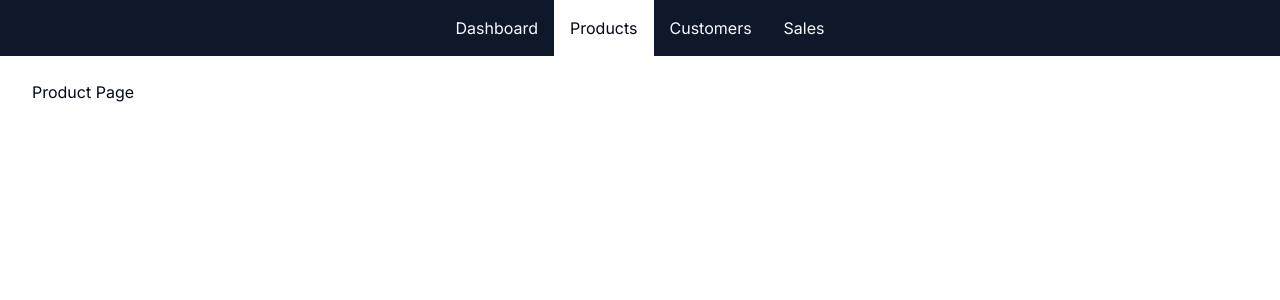
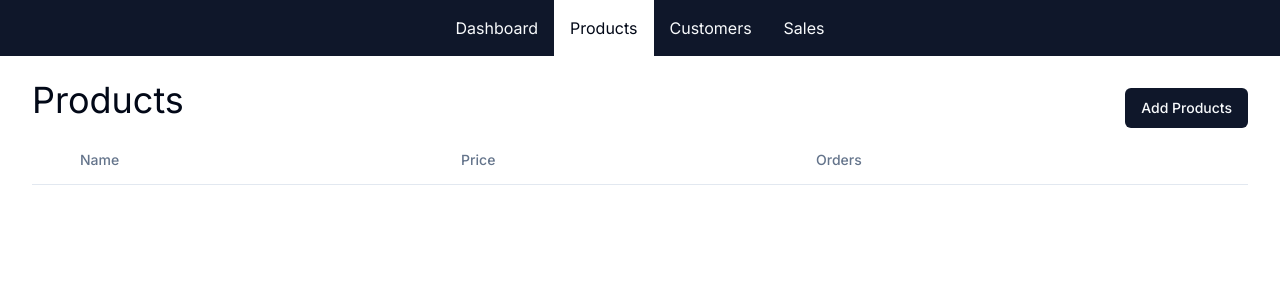
Before and after one commit to sriram2k4/ecommerce-store-nextjs, a Next.js app: page /admin/products in a window 1280 px wide. Shown: the top 300 px of the page. Built offline with nearby package versions, Linux system fonts and the light colour scheme.

Commit message:
Form Components

```diff
--- /dev/null
+++ b/src/app/admin/_actions/product.ts
@@ -0,0 +1,5 @@
+'use server';
+
+export async function addProduct(formData: FormData) {
+  console.log(formData);
+}
--- /dev/null
+++ b/src/app/admin/_components/PageHeader.tsx
@@ -0,0 +1,5 @@
+import { ReactNode } from 'react';
+
+export function PageHeader({ children }: { children: ReactNode }) {
+  return <h1 className='text-4xl mb-4'>{children}</h1>;
+}
--- a/src/app/admin/page.tsx
+++ b/src/app/admin/page.tsx
@@ -15,7 +15,7 @@ async function getSalesData() {
     _count: true,
   });
 
-  await wait(2000);
+  // await wait(2000);
 
   return {
     amount: (data._sum.pricepaidInCents || 0) / 100,
@@ -23,9 +23,9 @@ async function getSalesData() {
   };
 }
 
-function wait(duration: number) {
-  return new Promise((resolve) => setTimeout(resolve, duration));
-}
+// function wait(duration: number) {
+//   return new Promise((resolve) => setTimeout(resolve, duration));
+// }
 
 async function getUserData() {
   const [userCount, orderData] = await Promise.all([
--- /dev/null
+++ b/src/app/admin/products/_components/ProductForm.tsx
@@ -0,0 +1,49 @@
+'use client';
+import { Label } from '@/components/ui/label';
+import { Input } from '@/components/ui/input';
+import { useState } from 'react';
+import { formatCurrency } from '@/lib/formatters';
+import { Textarea } from '@/components/ui/textarea';
+import { Button } from '@/components/ui/button';
+import { addProduct } from '../../_actions/product';
+
+export function ProductForm() {
+  const [priceInCents, setPriceInCents] = useState<number>();
+  return (
+    <form action={addProduct} className='space-y-8'>
+      <div className='space-y-2'>
+        <Label htmlFor='name'>Name</Label>
+        <Input type='text' id='name' name='name' required />
+      </div>
+      <div className='space-y-2'>
+        <Label htmlFor='priceInCents'>Price In Cents</Label>
+        <Input
+          type='number'
+          id='priceInCents'
+          name='priceInCents'
+          required
+          value={priceInCents}
+          onChange={(e) => {
+            setPriceInCents(Number(e.target.value));
+          }}
+        />
+        <div className='text-muted-foreground'>
+          {formatCurrency((priceInCents || 0) / 100)}
+        </div>
+      </div>
+      <div className='space-y-2'>
+        <Label htmlFor='description'>Description</Label>
+        <Textarea id='description' name='description' required />
+      </div>
+      <div className='space-y-2'>
+        <Label htmlFor='file'>Name</Label>
+        <Input type='file' id='file' name='file' required />
+      </div>
+      <div className='space-y-2'>
+        <Label htmlFor='image'>Image</Label>
+        <Input type='file' id='image' name='image' required />
+      </div>
+      <Button>Save</Button>
+    </form>
+  );
+}
--- /dev/null
+++ b/src/app/admin/products/new/page.tsx
@@ -0,0 +1,11 @@
+import { PageHeader } from '../../_components/PageHeader';
+import { ProductForm } from '../_components/ProductForm';
+
+export default function NewProductPage() {
+  return (
+    <>
+      <PageHeader>Add Products</PageHeader>
+      <ProductForm />
+    </>
+  );
+}
--- a/src/app/admin/products/page.tsx
+++ b/src/app/admin/products/page.tsx
@@ -1,3 +1,48 @@
-export default function Products() {
-  return <h1>Product Page</h1>;
+import { PageHeader } from '../_components/PageHeader';
+import { Button } from '@/components/ui/button';
+import Link from 'next/link';
+
+import {
+  Table,
+  TableBody,
+  TableCaption,
+  TableCell,
+  TableHead,
+  TableHeader,
+  TableRow,
+} from '@/components/ui/table';
+
+export default function AdminProductsPage() {
+  return (
+    <>
+      <div className='flex justify-between items-center gap-4'>
+        <PageHeader>Products</PageHeader>
+        <Button asChild>
+          <Link href={'/admin/users'}>Add Products</Link>
+        </Button>
+      </div>
+      <ProductsTable />
+    </>
+  );
 }
+
+function ProductsTable() {
+  return (
+    <Table>
+      <TableHeader>
+        <TableRow>
+          <TableHead className='w-0'>
+            <span className='sr-only'>Available For Purchase</span>
+          </TableHead>
+          <TableHead>Name</TableHead>
+          <TableHead>Price</TableHead>
+          <TableHead>Orders</TableHead>
+          <TableHead className='w-0'>
+            <span className='sr-only'>Actions</span>
+          </TableHead>
+        </TableRow>
+      </TableHeader>
+      <TableBody></TableBody>
+    </Table>
+  );
+}
--- /dev/null
+++ b/src/components/ui/table.tsx
@@ -0,0 +1,117 @@
+import * as React from "react"
+
+import { cn } from "@/lib/utils"
+
+const Table = React.forwardRef<
+  HTMLTableElement,
+  React.HTMLAttributes<HTMLTableElement>
+>(({ className, ...props }, ref) => (
+  <div className="relative w-full overflow-auto">
+    <table
+      ref={ref}
+      className={cn("w-full caption-bottom text-sm", className)}
+      {...props}
+    />
+  </div>
+))
+Table.displayName = "Table"
+
+const TableHeader = React.forwardRef<
+  HTMLTableSectionElement,
+  React.HTMLAttributes<HTMLTableSectionElement>
+>(({ className, ...props }, ref) => (
+  <thead ref={ref} className={cn("[&_tr]:border-b", className)} {...props} />
+))
+TableHeader.displayName = "TableHeader"
+
+const TableBody = React.forwardRef<
+  HTMLTableSectionElement,
+  React.HTMLAttributes<HTMLTableSectionElement>
+>(({ className, ...props }, ref) => (
+  <tbody
+    ref={ref}
+    className={cn("[&_tr:last-child]:border-0", className)}
+    {...props}
+  />
+))
+TableBody.displayName = "TableBody"
+
+const TableFooter = React.forwardRef<
+  HTMLTableSectionElement,
+  React.HTMLAttributes<HTMLTableSectionElement>
+>(({ className, ...props }, ref) => (
+  <tfoot
+    ref={ref}
+    className={cn(
+      "border-t bg-muted/50 font-medium [&>tr]:last:border-b-0",
+      className
+    )}
+    {...props}
+  />
+))
+TableFooter.displayName = "TableFooter"
+
+const TableRow = React.forwardRef<
+  HTMLTableRowElement,
+  React.HTMLAttributes<HTMLTableRowElement>
+>(({ className, ...props }, ref) => (
+  <tr
+    ref={ref}
+    className={cn(
+      "border-b transition-colors hover:bg-muted/50 data-[state=selected]:bg-muted",
+      className
+    )}
+    {...props}
+  />
+))
+TableRow.displayName = "TableRow"
+
+const TableHead = React.forwardRef<
+  HTMLTableCellElement,
+  React.ThHTMLAttributes<HTMLTableCellElement>
+>(({ className, ...props }, ref) => (
+  <th
+    ref={ref}
+    className={cn(
+      "h-12 px-4 text-left align-middle font-medium text-muted-foreground [&:has([role=checkbox])]:pr-0",
+      className
+    )}
+    {...props}
+  />
+))
+TableHead.displayName = "TableHead"
+
+const TableCell = React.forwardRef<
+  HTMLTableCellElement,
+  React.TdHTMLAttributes<HTMLTableCellElement>
+>(({ className, ...props }, ref) => (
+  <td
+    ref={ref}
+    className={cn("p-4 align-middle [&:has([role=checkbox])]:pr-0", className)}
+    {...props}
+  />
+))
+TableCell.displayName = "TableCell"
+
+const TableCaption = React.forwardRef<
+  HTMLTableCaptionElement,
+  React.HTMLAttributes<HTMLTableCaptionElement>
+>(({ className, ...props }, ref) => (
+  <caption
+    ref={ref}
+    className={cn("mt-4 text-sm text-muted-foreground", className)}
+    {...props}
+  />
+))
+TableCaption.displayName = "TableCaption"
+
+export {
+  Table,
+  TableHeader,
+  TableBody,
+  TableFooter,
+  TableHead,
+  TableRow,
+  TableCell,
+  TableCaption,
+}
--- /dev/null
+++ b/src/components/ui/textarea.tsx
@@ -0,0 +1,24 @@
+import * as React from "react"
+
+import { cn } from "@/lib/utils"
+
+export interface TextareaProps
+  extends React.TextareaHTMLAttributes<HTMLTextAreaElement> {}
+
+const Textarea = React.forwardRef<HTMLTextAreaElement, TextareaProps>(
+  ({ className, ...props }, ref) => {
+    return (
+      <textarea
+        className={cn(
+          "flex min-h-[80px] w-full rounded-md border border-input bg-background px-3 py-2 text-sm ring-offset-background placeholder:text-muted-foreground focus-visible:outline-none focus-visible:ring-2 focus-visible:ring-ring focus-visible:ring-offset-2 disabled:cursor-not-allowed disabled:opacity-50",
+          className
+        )}
+        ref={ref}
+        {...props}
+      />
+    )
+  }
+)
+Textarea.displayName = "Textarea"
+
+export { Textarea }
```
Also changed, not shown: src/components/ui/button.tsx (+24 -24 lines).
